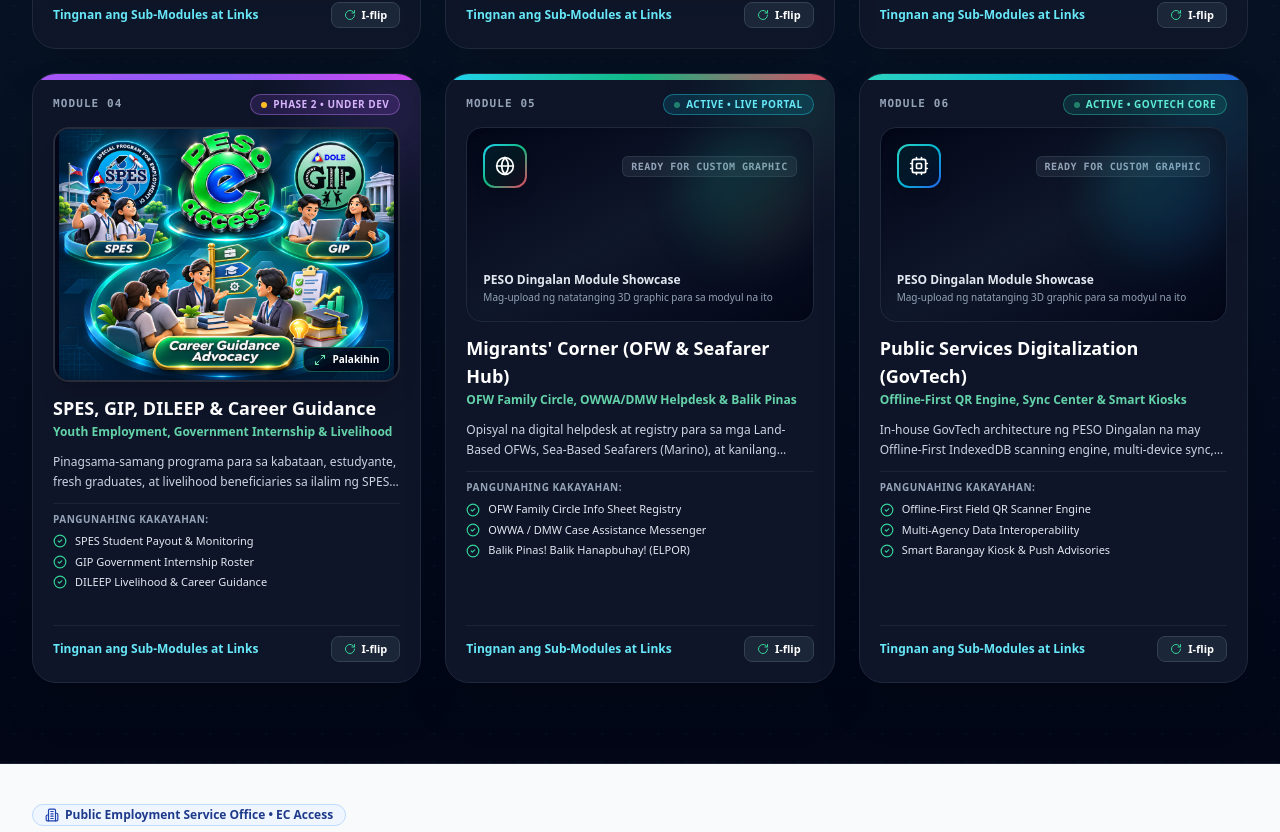
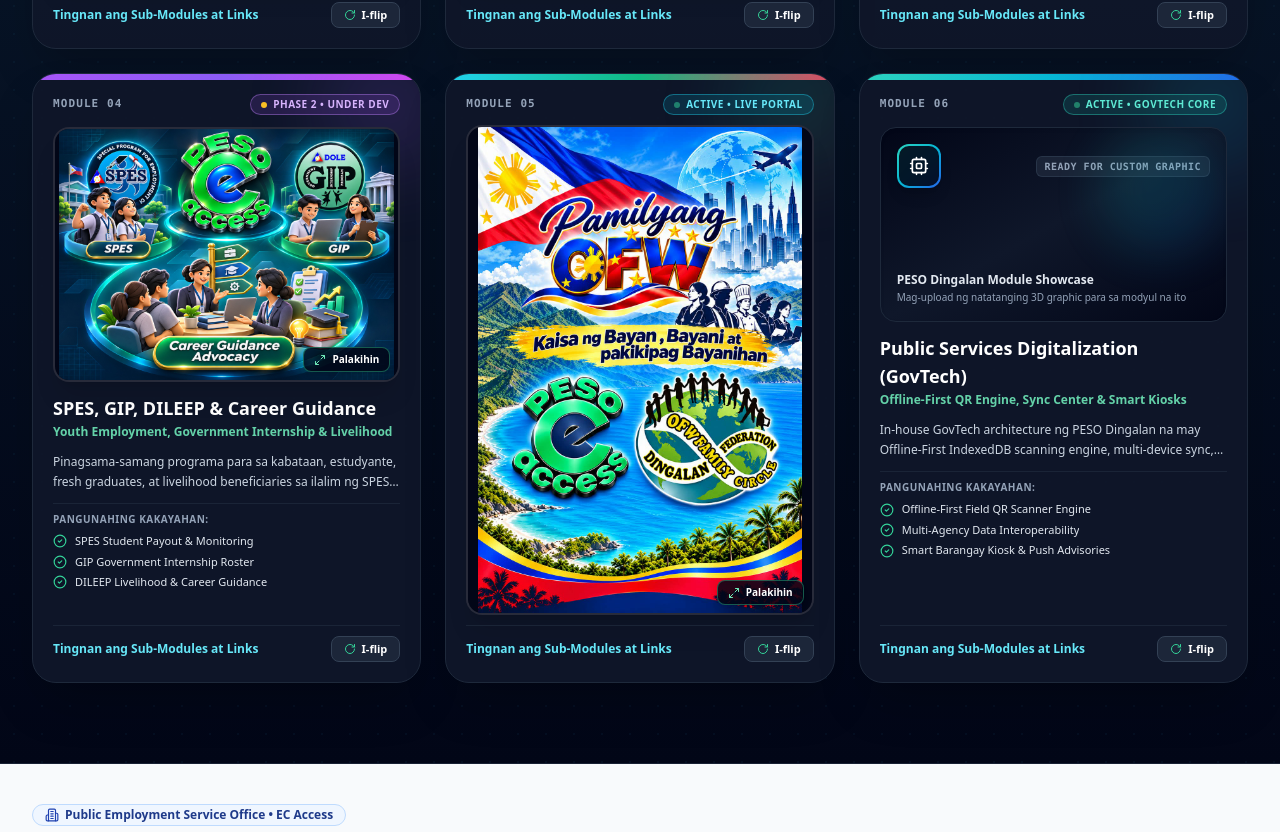
Before and after one commit to algav101/PESO-EC-Access-1, a Next.js app: page / in a window 1280 px wide. Shown: the part 1180-2012 px from the top of the page. Built offline with nearby package versions, Linux system fonts and the light colour scheme; no server answers; the database is empty.

Commit message:
update module 5 flipcard

```diff
--- a/src/components/public/PesoSystemModulesFlipCards.tsx
+++ b/src/components/public/PesoSystemModulesFlipCards.tsx
@@ -230,6 +230,8 @@ const PESO_MODULES: PesoModuleCardData[] = [
     badgeClasses: "bg-cyan-500/15 text-cyan-300 border-cyan-400/40",
     frontBorderHover: "hover:border-cyan-400/70",
     backBgGradient: "from-slate-950 via-cyan-950/95 to-slate-900",
+    customGraphic: "/images/modules/migrants-corner/module-05-pamilyang-ofw-poster.jpg",
+    customGraphicLayout: "poster",
     description:
       "Opisyal na digital helpdesk at registry para sa mga Land-Based OFWs, Sea-Based Seafarers (Marino), at kanilang pamilya sa Bayan ng Dingalan.",
     highlights: [
```
Also changed, not shown: public/images/modules/migrants-corner/module-05-pamilyang-ofw-poster.jpg (added).
